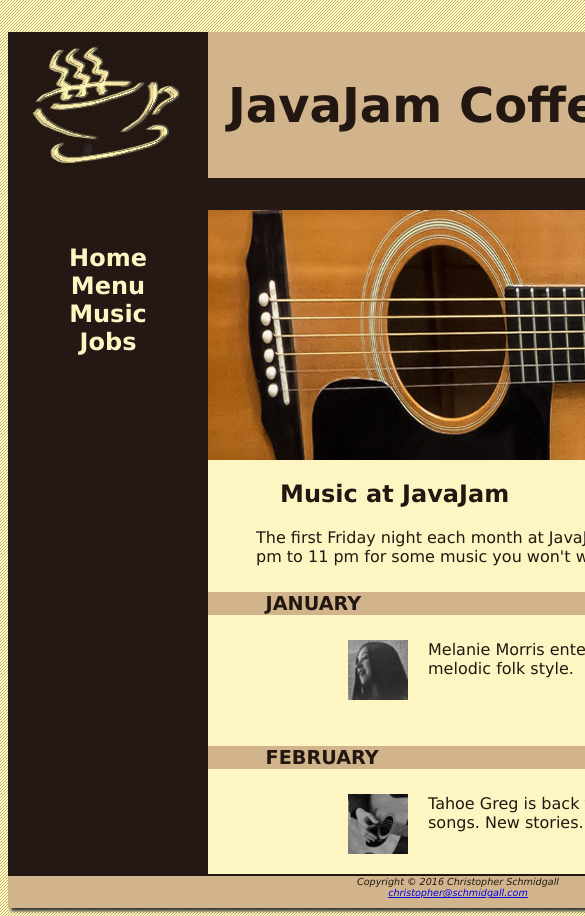
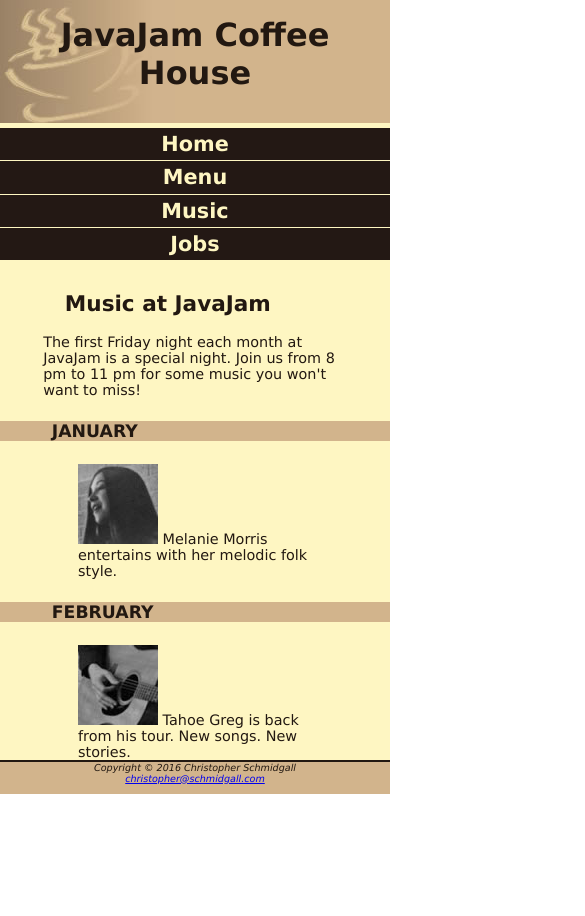
Before and after one commit to cschmidgall/JavaJam-Coffee-House, a plain HTML site: page music.html in a window 390 px wide. Shown: the top 916 px of the page, 585 px wide, since content can reach past the window. After the commit the page ends 844 px from the top, so only its background shows below. Drawn offline with Linux system fonts and the light colour scheme.

Commit message:
added features from ch7

```diff
--- a/javajam.css
+++ b/javajam.css
@@ -1,83 +1,157 @@
 header, nav, main, footer { display: block; }
 * { box-sizing: border-box; }
-body { background-image: url(background.gif);
-	   color: #221811;
-	   font-family: Verdana, Arial, sans-serif; }
-h1 { background-color: #D2B48C;
+header {
 	background-image: url(javajamlogo.jpg);
 	background-repeat: no-repeat;
+	background-color: #D2B48C;
+	height: 150px;
+}
+body {
+	background-image: url(background.gif);
+	color: #221811;
+	font-family: Verdana, Arial, sans-serif;
+}
+h1 {
 	padding-top: 45px;
-	 padding-bottom: 45px;
 	padding-left: 220px;
-	 font-size: 3em; }
-h4 { background-color: #d2b48c;
+	font-size: 3em;
+}
+main {
+	padding: 0 2em 2em 2em;
+	margin-top: 0;
+	margin-left: 200px;
+	background-color: #FEF6C2;
+}
+main h2, main h3, main h4, main p, main div, main ul, main dl { padding-left: 3em; padding-right: 2em; }
+h4 {
+	background-color: #d2b48c;
 	font-size: 1.2em;
 	padding-left: 10px;
 	padding-bottom: 5px;
 	text-transform: uppercase;
 	border-bottom: 3px;
 	padding-bottom: 0px;
-	 clear: left; }
-nav { float: left;
+	clear: left;
+}
+nav {
+	float: left;
 	width: 200px;
 	font-weight: bold;
 	font-size: 1.5em;
-	  padding: 10px;
-	  text-align: center; }
+	text-align: center;
+	padding-top: 10px;
+}
+nav ul { list-style-type: none; padding: 0; }
 nav a { text-decoration: none; }
 nav a:link { color: #FEF6C2; }
 nav a:visited { color: #D2B48C; }
 nav a:hover { color: #CC9933; }
-nav ul { list-style-type: none;
-		 padding-left: 0px; }
-main { padding-left: 0em;
-	   padding-right: 0em;
-	   padding-bottom: 0em;
-	   padding-top: 0em;
-	   margin-left: 200px;
-	   background-color: #FEF6C2; }
-main h2 { padding-left: 3em;
-		  padding-right: 2em; }
-main h3 { padding-left: 3em;
-		  padding-right: 2em; }
-main h4 { padding-left: 3em;
-		  padding-right: 2em; }
-main p { padding-left: 3em;
-		  padding-right: 2em; }
-main div { padding-left: 3em;
-		  padding-right: 2em; }
-main ul { padding-left: 3em;
-		  padding-right: 2em; }
-main dl { padding-left: 3em;
-		  padding-right: 2em; }
-footer { background-color: #D2B48C;
+footer {
+	background-color: #D2B48C;
 	text-align: center;
 	font-size: .6em;
 	font-style: italic;
 	padding-bottom: 10px;
-		 border-top: 2px solid #221811}
-#wrapper { background-color: #231814;
-		   margin-left: auto;
-		   margin-right: auto;
+	border-top: 2px solid #221811;
+}
+#wrapper {
+	background-color: #231814;
+	margin: auto;
 	width: 80%;
 	min-width: 900px;
 	max-width: 1280px;
-		   box-shadow: 3px 3px 3px #333;}
-#heroroad { background-image: url(heroroad.jpg);
+	box-shadow: 3px 3px 3px #333;
+}
+#heroroad {
+	background-image: url(heroroad.jpg);
 	background-repeat: no-repeat;
 	background-size: 100% 100%;
-			height: 250px; }
-#heromugs { background-image: url(heromugs.jpg);
+	height: 250px;
+}
+#heromugs {
+	background-image: url(heromugs.jpg);
 	background-repeat: no-repeat;
 	background-size: 100% 100%;
-			height: 250px; }
-#heroguitar { background-image: url(heroguitar.jpg);
+	height: 250px;
+}
+#heroguitar {
+	background-image: url(heroguitar.jpg);
 	background-repeat: no-repeat;
 	background-size: 100% 100%;
-			height: 250px; }
-#details { padding-left: 20%;
+	height: 250px;
+}
+#details {
+	padding-left: 20%;
 	padding-right: 20%;
-		   overflow: auto; }
-.floatleft { float: left;
-			 padding-right: 20px;
-			 padding-bottom: 20px; }
+	overflow: auto;
+}
+#mobile { display: none; }
+#desktop { display: inline; }
+@media only screen and (max-width: 1024px) {
+	body { margin: 0; background-image: none; }
+	header { border-bottom: 5px solid #FEF6C2; }
+	h1 {
+		margin-top: 0;
+		margin-bottom: 1em;
+		padding-top: 0.5em;
+		padding-bottom: 1em;
+		font-size: 2.5em;
+	}
+	nav {
+		float: none;
+		width: auto;
+		padding-top: 0;
+		margin: 10px;
+		font-size: 1.3em;
+	}
+	nav li { display: inline-block; }
+	nav a {
+		padding: 1em;
+		width: 8em;
+		font-weight: bold;
+		border-style: none;
+	}
+	nav ul { padding: 0; margin: 0; }
+	main {
+		padding: 0;
+		margin: 0;
+		font-size: 90%;
+	}
+	#wrapper {
+		width: auto;
+		min-width: 0;
+		margin: 0;
+		padding: 0;
+		box-shadow: none;
+	}
+	#heroroad, #heromugs, #heroguitar { padding: 0; margin: 0; }
+}
+@media only screen and (max-width: 768px) {
+	header {
+		background-image: url(javajammini.jpg);
+		background-repeat: no-repeat;
+		height: 128px;
+	}
+	h1 {
+		font-size: 2em;
+		text-align: center;
+		padding-top: 0.5em;
+		padding-left: 0;
+		background-image: none;
+	}
+	nav { margin: 0; }
+	nav a {
+		display: block;
+		padding: 0.2em;
+		width: auto;
+		border-bottom: 1px solid #FEF6C2;
+	}
+	nav li { display: block; }
+	main { padding-top: 1px; }
+	h2 { padding: 0.5em 0em 0em 0.5em; margin-right: 0.5em; }
+	.details { padding-left: 0; padding-right: 0; }
+	#heroroad, #heromugs, #heroguitar { background-image: none; height: auto; }
+	#floatleft { padding-left: 0.5em; padding-right: 0.5em; }
+	#mobile { display: inline; }
+	#desktop { display: none; }
+}
--- /dev/null
+++ b/javajamprint.css
@@ -0,0 +1,46 @@
+header, nav, main, footer { display: block; }
+* { box-sizing: border-box; }
+body {
+	margin: 0;
+	background-color: #FFFFFF;
+}
+#wrapper {
+	background-color: #FFFFFF;
+	color: #000000;
+	font-family: Verdana, Arial, sans-serif;
+}
+#heroroad, #heromugs, #heroguitar {
+	display: none;
+}
+header {
+	background-color: #FFFFFF;
+	color: #000000;
+	padding: 0 20px;
+	border-bottom: 2px solid #000000;
+}
+nav {
+	display: none;
+}
+main {
+	margin: 0 40% 0 0;
+	padding: 1px 10px 20px 10px;
+	background-color: #ffffff;
+	color: #000000;
+	font-size: 12pt;
+}
+footer {
+	font-size: .70em;
+	text-align: center;
+	color: #000000;
+	background-color: #ffffff;
+	padding-top: 10px;
+	clear: both;
+}
+h1 {
+	margin-top: 0;
+	font-size: 24pt;
+}
+main h2, main h3 {
+	padding-left: 10px;
+	padding-right: 0;
+}
--- a/music.html
+++ b/music.html
@@ -4,7 +4,9 @@
 	<link rel="icon" href="favicon.ico" type="image/x-icon">
 	<title>JavaJam Coffee House Music</title>
 	<meta charset="utf-8">
+	<meta name="viewport" content="width=device-width, initial-scale=1.0">
 	<link rel="stylesheet" href="javajam.css">
+	<link rel="stylesheet" href="javajamprint.css" media="print">
 			<!--[if lt IE 9]>
 	<script src="http://html5shim.googlecode.com/svn/trunk/html5.js">
 	</script>
@@ -24,8 +26,7 @@
 			</ul>
 		</nav>
 		<main>
-				<div id="heroguitar">
-				</div>
+			<div id="heroguitar"></div>
 			<h2>Music at JavaJam</h2>
 			<p>The first Friday night each month at JavaJam is a special night. Join
 			us from 8 pm to 11 pm for some music you won't want to miss!</p>
```
Also changed, not shown: index.html (+5 -3 lines), menu.html (+6 -3 lines), javajammini.jpg (added). Lines whose indentation alone changed are shown as unchanged.
